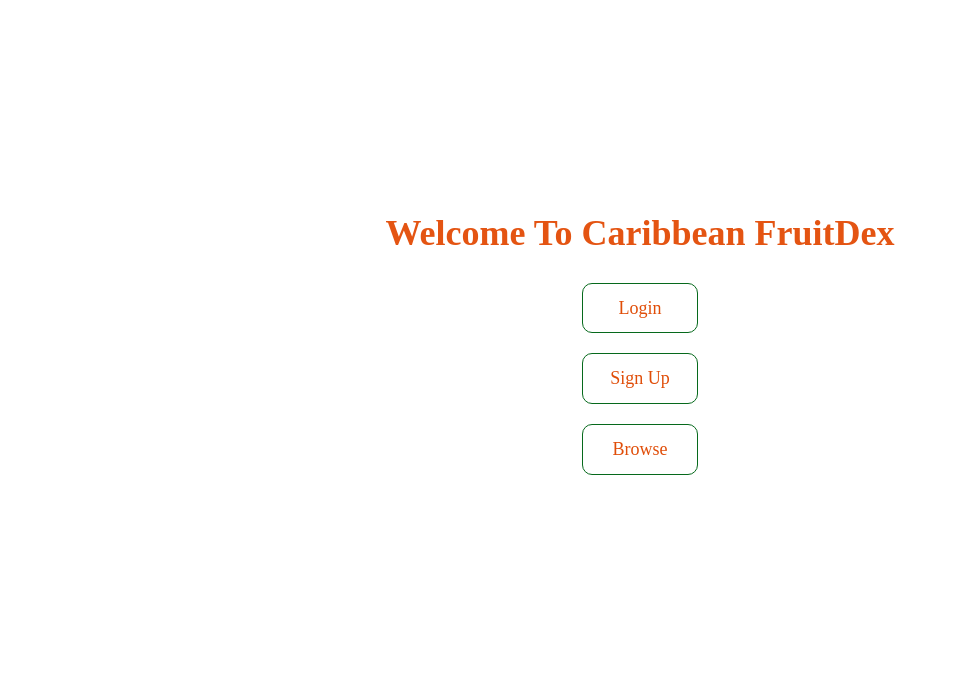
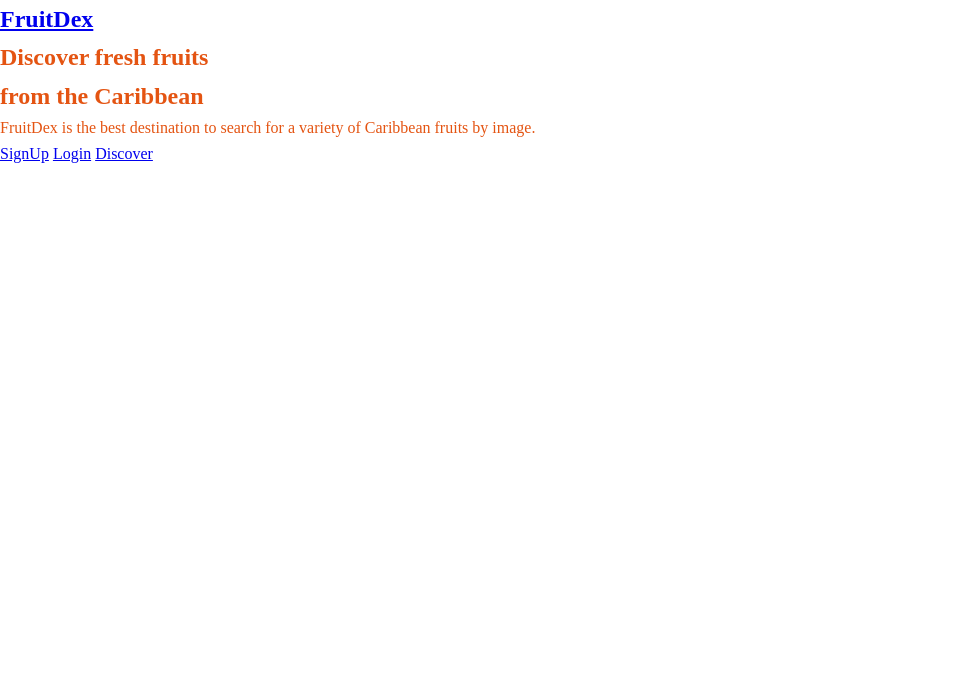
Before and after one commit to KadeemComp/SoftwareEngineeringProject, a Django app: page /Home/ in a window 1280 px wide. Shown: the top 679 px of the page, without its empty margins (0-958 px from the left). Run offline with Django 3.2, Linux system fonts and the light colour scheme; parts of the project's set-up code (start-up, migrations or seed data) failed here and were passed over.

Commit message:
Update index.html

```diff
--- a/Fruitdex/Home/templates/Home/index.html
+++ b/Fruitdex/Home/templates/Home/index.html
@@ -8,16 +8,23 @@
 
     <!--The line below links the css files from the static folder to this HTML page-->
     <link href="{% static 'Home/styles.css' %}" rel = "stylesheet"> </link>
-    <title>Document</title>
+    <title>Welcome To Caribbean FruitDex</title>
 </head>
 <body>
-
-    <header id="showcase">
-        <h1>Welcome To Caribbean FruitDex</h1>
-        <a href="#" class="button">Login</a>
-        <a href="#" class="button">Sign Up</a>
-        <a href="#" class="button">Browse</a>
-    </header>
+    <section>
+        <header>
+            <h2> <a href="#" class="logo"> FruitDex </a></h2>
+        </header>
+        <div class="content">
+            <div class="info">
+                <h2>Discover fresh fruits <br><span>from the Caribbean</span></h2>
+                <p>FruitDex is the best destination to search for a variety of Caribbean fruits by image.</p>
+                <a href="#" class="buttons">SignUp</a>
+                <a href="#" class="buttons">Login</a>
+                <a href="#" class="buttons">Discover</a>
+            </div>
+        </div>
+    </section>
 
 </body>
 </html>
```
